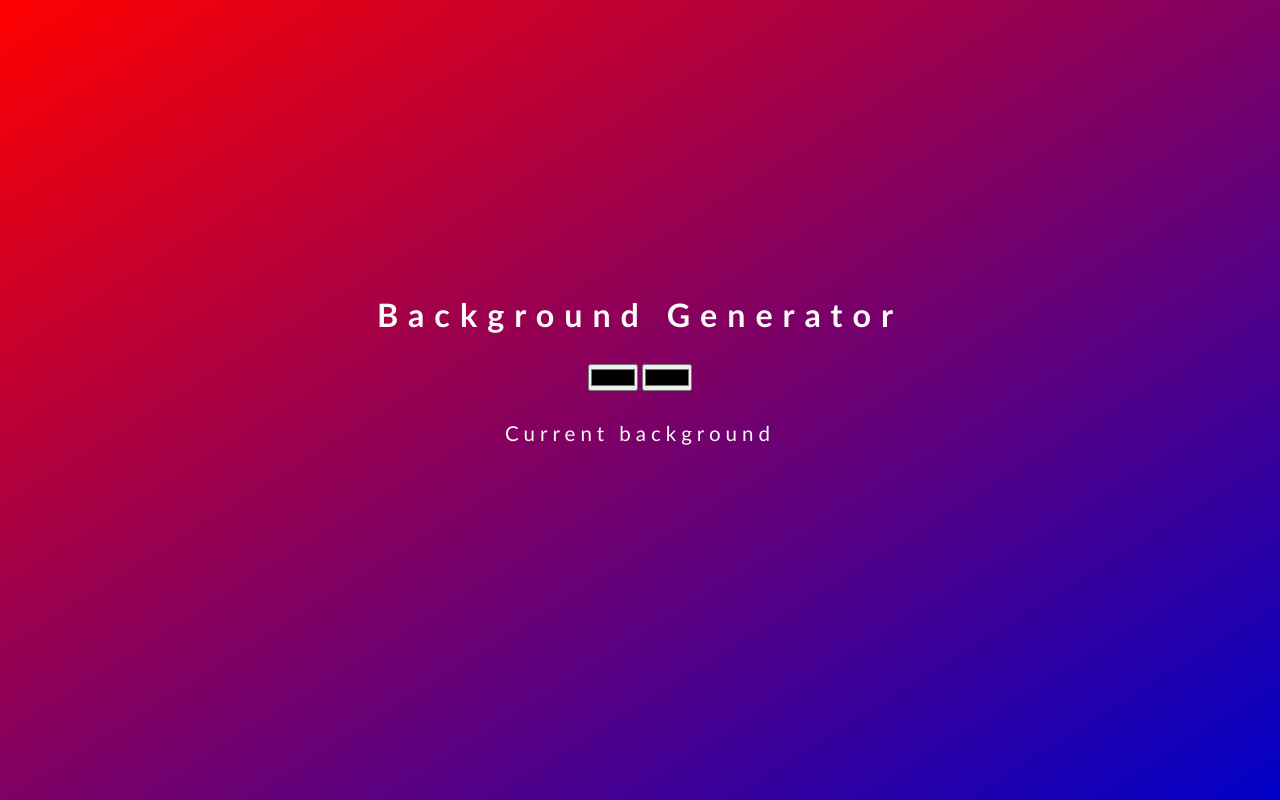
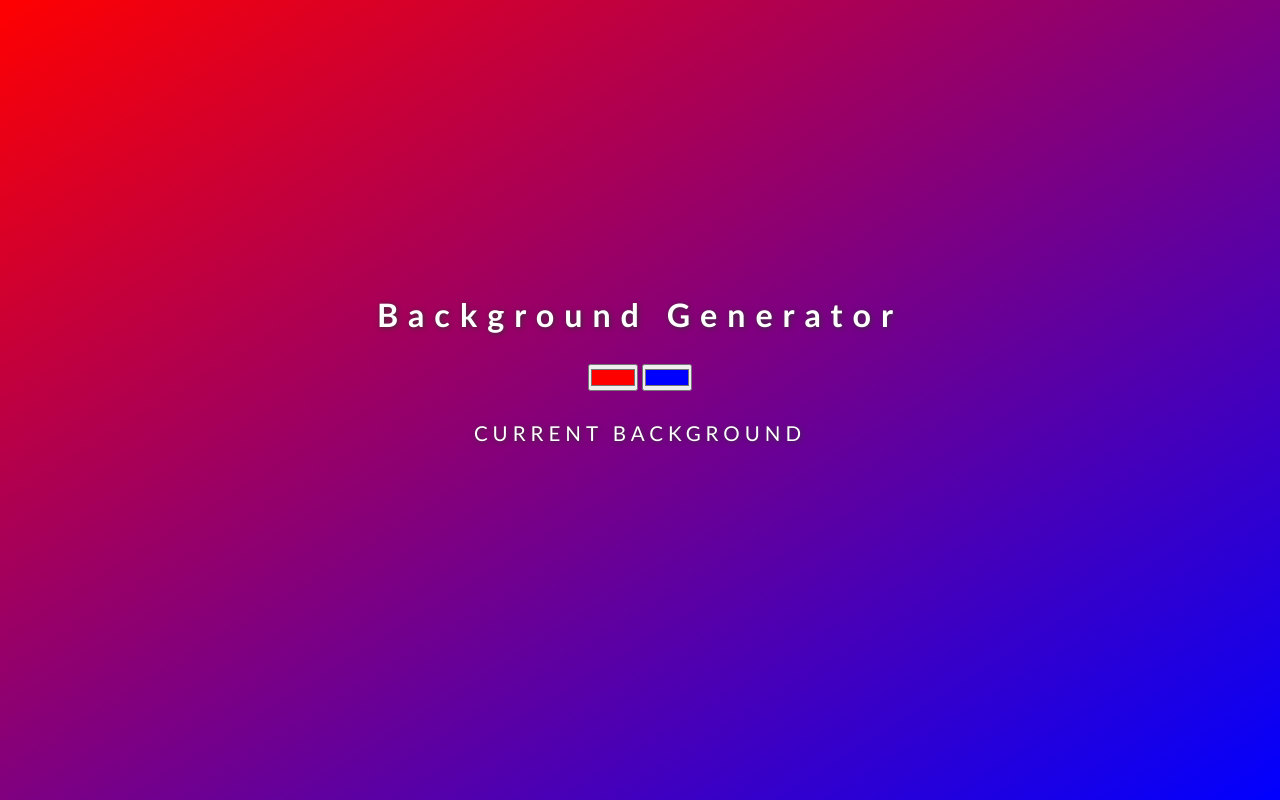
Before and after one commit to HenryNwankwo/Background-generator, a plain HTML site: page index.html in a window 1280 px wide. Drawn offline with Linux system fonts and the light colour scheme.

Commit message:
committing the javascript and updates

```diff
--- a/index.html
+++ b/index.html
@@ -7,12 +7,12 @@
     <title> Background Generator </title>
 
 </head>
-<body>
+<body id="bodyGradient">
     <main>
         <h1>Background Generator</h1>
         <div class="color_input">
-            <input type="color" class="color1">
-            <input type="color" class="color2">
+            <input type="color" class="color1" value="#ff0000">
+            <input type="color" class="color2" value="#0000ff">
         </div>
         <p>Current background</p>
         <h3></h3>
--- a/script.js
+++ b/script.js
@@ -0,0 +1,18 @@
+const color1 = document.querySelector('.color1');
+const color2 = document.querySelector('.color2');
+const h3Tag = document.querySelector('h3');
+const bodyTag = document.getElementById('bodyGradient');
+
+
+
+function setGradient(){
+
+    bodyTag.style.background = `linear-gradient(to bottom right, ${color1.value}, ${color2.value})`;
+
+    h3Tag.textContent = `${bodyTag.style.background};`;
+
+}
+
+
+color1.addEventListener('input', setGradient);
+color2.addEventListener('input', setGradient);
--- a/style.css
+++ b/style.css
@@ -2,6 +2,17 @@
     margin: 0px;
     padding: 0px;
     box-sizing: border-box;
+
+}
+body{
+    font: 11pt 'Trebuchet MS',
+    calibri,
+    'Lucida Sans Unicode',
+    'Lucida Grande',
+    'Lucida Sans',
+    Arial,
+    sans-serif;
+    background: linear-gradient(to bottom right,rgba(255, 0, 0, 1.0), rgba(0, 0, 255, 1.0));
 
 }
 
@@ -9,47 +20,49 @@ main{
 
     display: flex;
     flex-direction: column;
-    font: 11pt 'Trebuchet MS', calibri, 'Lucida Sans Unicode', 'Lucida Grande', 'Lucida Sans', Arial, sans-serif;
     align-items: center;
     justify-content: center;
-    background: linear-gradient(to bottom right, rgba(255, 0, 0, 1.0), rgba(0, 0, 200, 1.0));
     min-height: 100vh;
 
 }
 h1, .color_input, p, h3{
 
-    color: #fafafa;
-    box-shadow: #000;
+    color: rgba(255, 255, 255, 1.0);
+    text-shadow: 1px 1px 5px #333;
 
 }
 h1{
     letter-spacing:10px;
-    font-size: 1.3em;
+    font-size: 1.5em;
+    text-align: center;
+
 
 }
 p {
     letter-spacing: 5px;
-    font-size: 1em;
+    font-size: 1.6em;
+    text-transform: uppercase;
 }
 .color_input{
     margin: 30px 0px 30px 0px;
 }
 
 h3{
-    letter-spacing: 10px;
-    font-size: 1.3em;
+    letter-spacing: 0.02em;
+    font-size: 0.9em;
     margin: 30px 0px 30px 0px;
-
+    text-align: center;
 
 }
  @media screen and (min-width: 600px ){
     h1{
-
+        text-align: center;
         font-size: 2em;
     }
     p, h3 {
 
         font-size: 1.3em;
+        text-align: center;
     }
 
 
@@ -58,12 +71,14 @@ h3{
      h1 {
 
          font-size: 2.2em;
+         text-align: center;
      }
 
      p,
      h3 {
 
          font-size: 1.4em;
+         text-align: center;
      }
 
 
```
